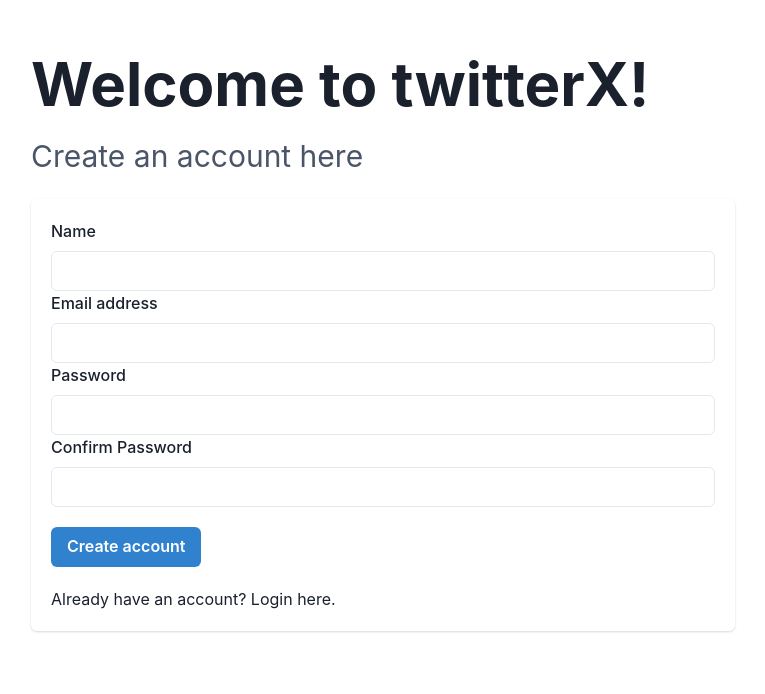
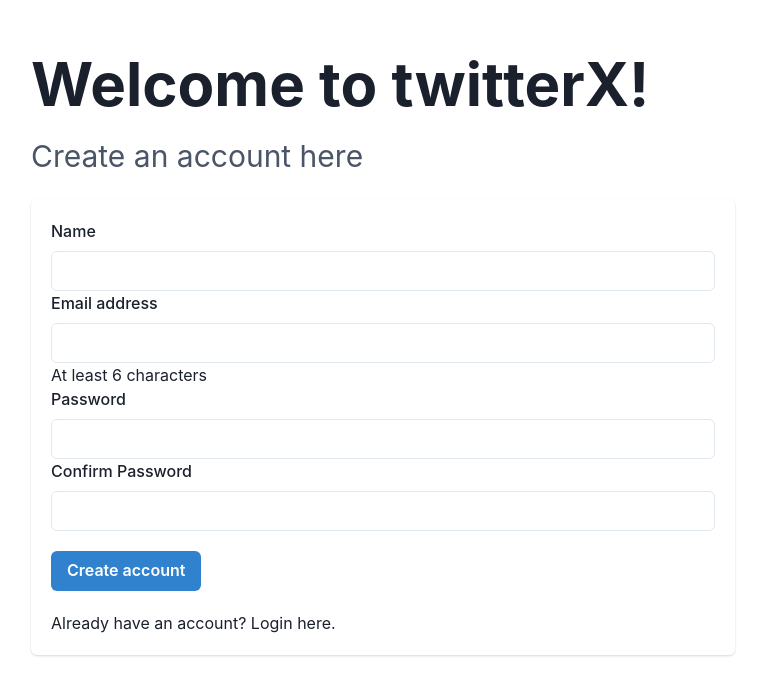
Before and after one commit to blahfrk/-6--Twitter-Clone, a React (Vite) app in the folder twitterX/: page /register in a window 1280 px wide. Shown: the part 106-800 px from the top of the page, without its empty margins (257-1022 px from the left). Built offline with nearby package versions, Linux system fonts and the light colour scheme; no server answers.

Commit message:
Added a reminder in password setting of at least 6 char

```diff
--- a/twitterX/src/pages/auth/Register.jsx
+++ b/twitterX/src/pages/auth/Register.jsx
@@ -111,7 +111,7 @@
           </FormControl>
 
           <FormControl>
-            <h1>{password}</h1>
+            <h1>At least 6 characters</h1> <h1>{password}</h1>
             <FormLabel>Password</FormLabel>
             <Input
               type="password"
```
